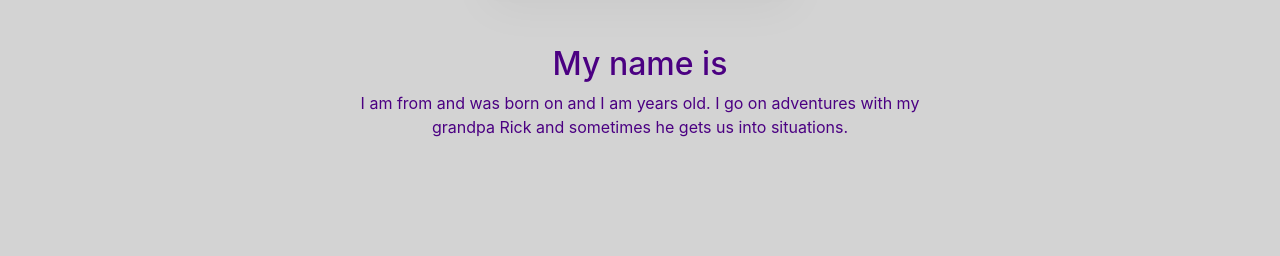
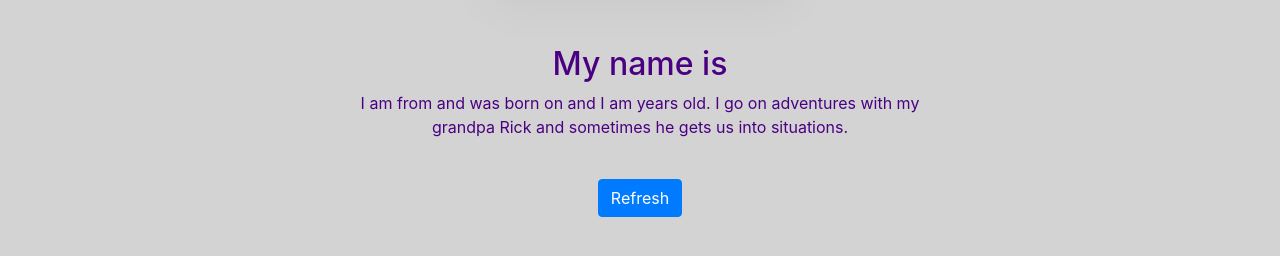
Before and after one commit to koltontebbey/DataAndSystems, a plain HTML site: page app/public/about.html in a window 1280 px wide. Shown: the part 184-440 px from the top of the page. Drawn offline with nearby package versions, Linux system fonts and the light colour scheme; no server answers.

Commit message:
Updating about page

```diff
--- a/app/public/about.html
+++ b/app/public/about.html
@@ -42,6 +42,7 @@
           <center>
             <br />
             <div id="notSoFunky">
+            <form v-on:submit.prevent="handleRefresh">
           <h1>About Me</h1>
           <a v-bind:href="userImgLg"><img id="img" height=50% width=50% :src="userImgLg"></a>
           <div class="smallFont">Full image available by clicking it. Thanks to google images.</div>
@@ -50,10 +51,16 @@
           <h2>My name is {{ name }} </h2>
 
           <p>I am from {{ country }} and was born on {{ String(birthday) }} and I am {{ age }} years old. I go on adventures with my grandpa Rick and sometimes he gets us into situations. </p>
-          <a v-bind:href="'mailto:' + email"> {{email}} </a>
-          </div>
+          <a v-bind:href="'mailto:' + email"> {{email}} </a> <br />
+          <button type="submit" class="btn btn-primary">Refresh</button>
+        </form>
+        </div>
+
+
           </center>
+
       </div>
+
         <div class="col">
 
         </div>
```
